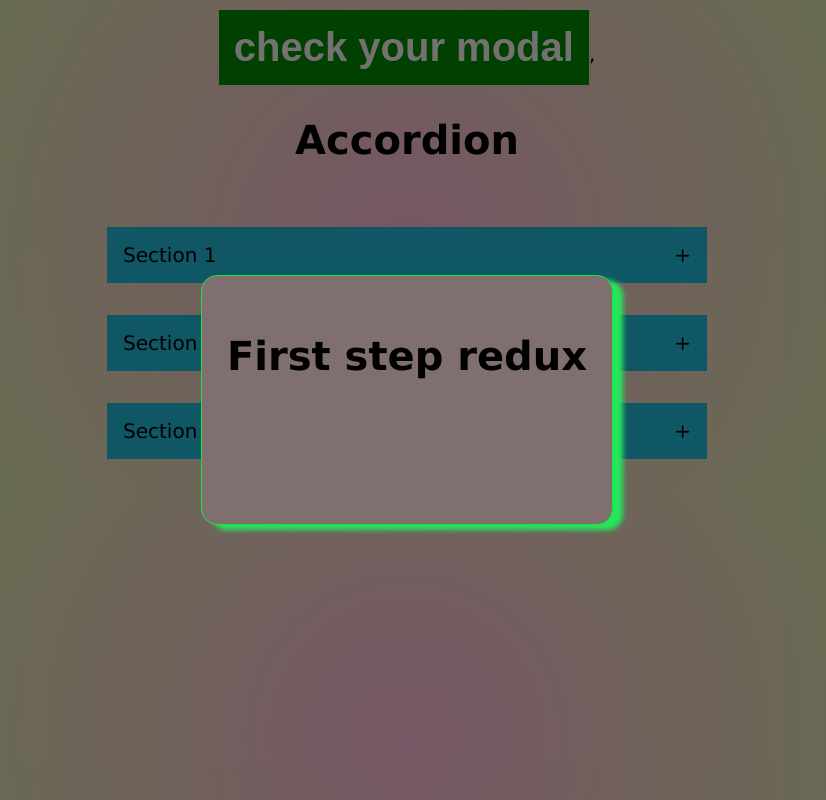
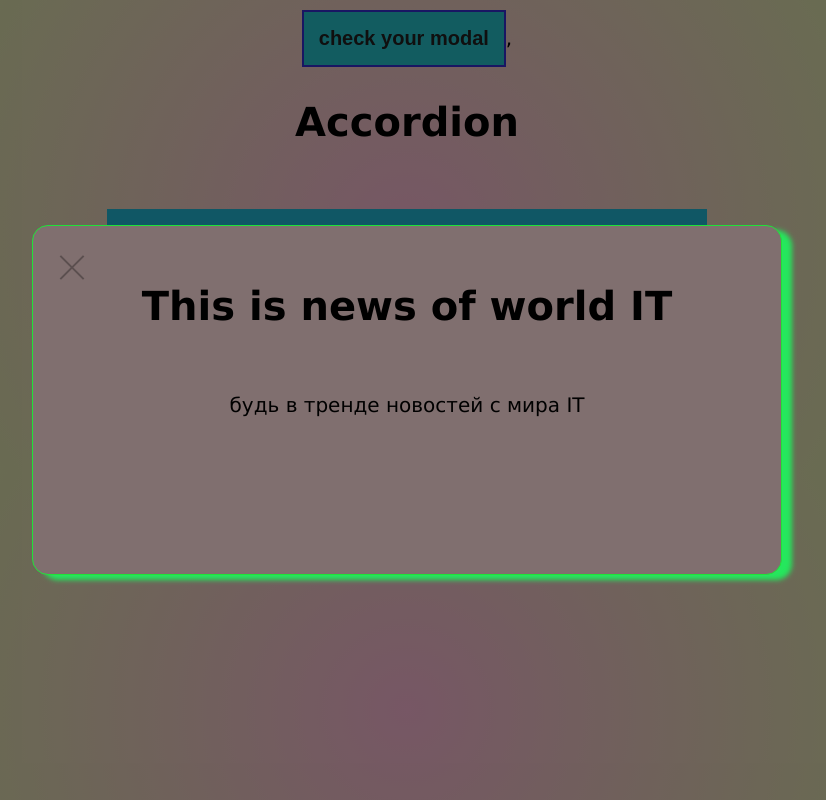
Before and after one commit to SergeyGetman/softrequest, a React (Create React App) app: page / in a window 1280 px wide. Both pictures are taken after a click on the button "check your modal". Shown: the whole page, without its empty margins (233-1059 px from the left). Built offline with nearby package versions, Linux system fonts and the light colour scheme.

Commit message:
add modal styles

```diff
--- a/src/App.tsx
+++ b/src/App.tsx
@@ -16,7 +16,7 @@ function App() {
     <div className="App">
       <ButtonNew onClick={() => setModal(true)} />,
       <MyModal visible={modal} setVisible={setModal}>
-        {<h1>First step redux</h1>}{' '}
+        {<h1>This is news of world IT</h1>}{' '}
       </MyModal>
       <br />
       <AppLing />
--- a/src/Components/Button/Button.css
+++ b/src/Components/Button/Button.css
@@ -1,15 +1,19 @@
 .button {
   font-weight: bold;
   border: 0;
-  font-size: 40px;
+  font-size: 20px;
   margin-top: 10px;
   cursor: pointer;
 }
 .button_part {
-  color: rgb(233, 227, 227);
-  font-size: 40px;
-  background-color: green;
+  color: rgb(32, 31, 31);
+  font-size: 20px;
+  background-color: rgb(36, 185, 193);
   padding: 15px;
+  border: 2px solid rgb(50, 45, 199);
+}
+.button_part:hover {
+  background-color: rgb(55, 223, 117);
 }
 .button_part_two {
   color: rgb(52, 35, 35);
--- a/src/Components/Button/Modal/MyModal.module.css
+++ b/src/Components/Button/Modal/MyModal.module.css
@@ -12,8 +12,8 @@
   padding: 25px;
   background: #806f6f;
   border-radius: 16px;
-  min-width: 250px;
-  min-height: 250px;
+  min-width: 750px;
+  min-height: 350px;
   border: 1px solid #1fe338;
   box-shadow: 10px 5px 5px #25e75d;
 }
@@ -23,3 +23,30 @@
   justify-content: center;
   align-items: center;
 }
+
+.close {
+  position: absolute;
+
+  width: 32px;
+  height: 32px;
+  opacity: 0.3;
+}
+.close:hover {
+  opacity: 1;
+  cursor: pointer;
+}
+.close:before,
+.close:after {
+  position: absolute;
+  left: 13px;
+  content: ' ';
+  height: 33px;
+  width: 2px;
+  background-color: rgb(7, 6, 6);
+}
+.close:before {
+  transform: rotate(45deg);
+}
+.close:after {
+  transform: rotate(-45deg);
+}
--- a/src/Components/Button/Modal/MyModal.tsx
+++ b/src/Components/Button/Modal/MyModal.tsx
@@ -1,6 +1,6 @@
 //@ts-nocheck
 
-import React from 'react'
+import React, { useEffect } from 'react'
 import cl from './MyModal.module.css'
 
 const MyModal = ({ children, visible, setVisible }) => {
@@ -8,10 +8,15 @@ const MyModal = ({ children, visible, setVisible }) => {
   if (visible) {
     rootClasses.push(cl.active)
   }
+  console.log(visible)
 
   return (
     <div className={rootClasses.join(' ')}>
-      <div className={cl.myModalContent}>{children}</div>
+      <div className={cl.myModalContent}>
+        <div className={cl.close} onClick={() => setVisible(!visible)}></div>
+        {children}
+        <p>будь в тренде новостей с мира IT</p>
+      </div>
     </div>
   )
 }
```
